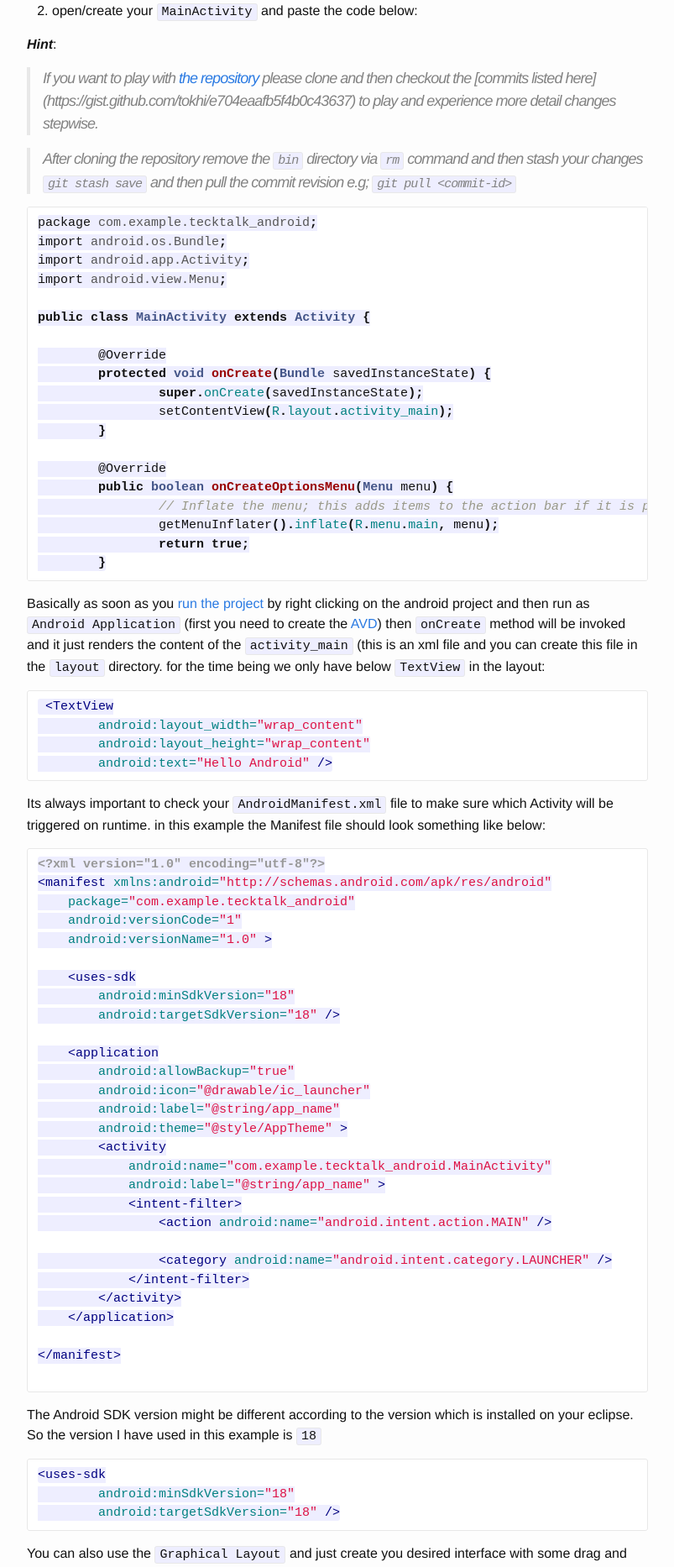
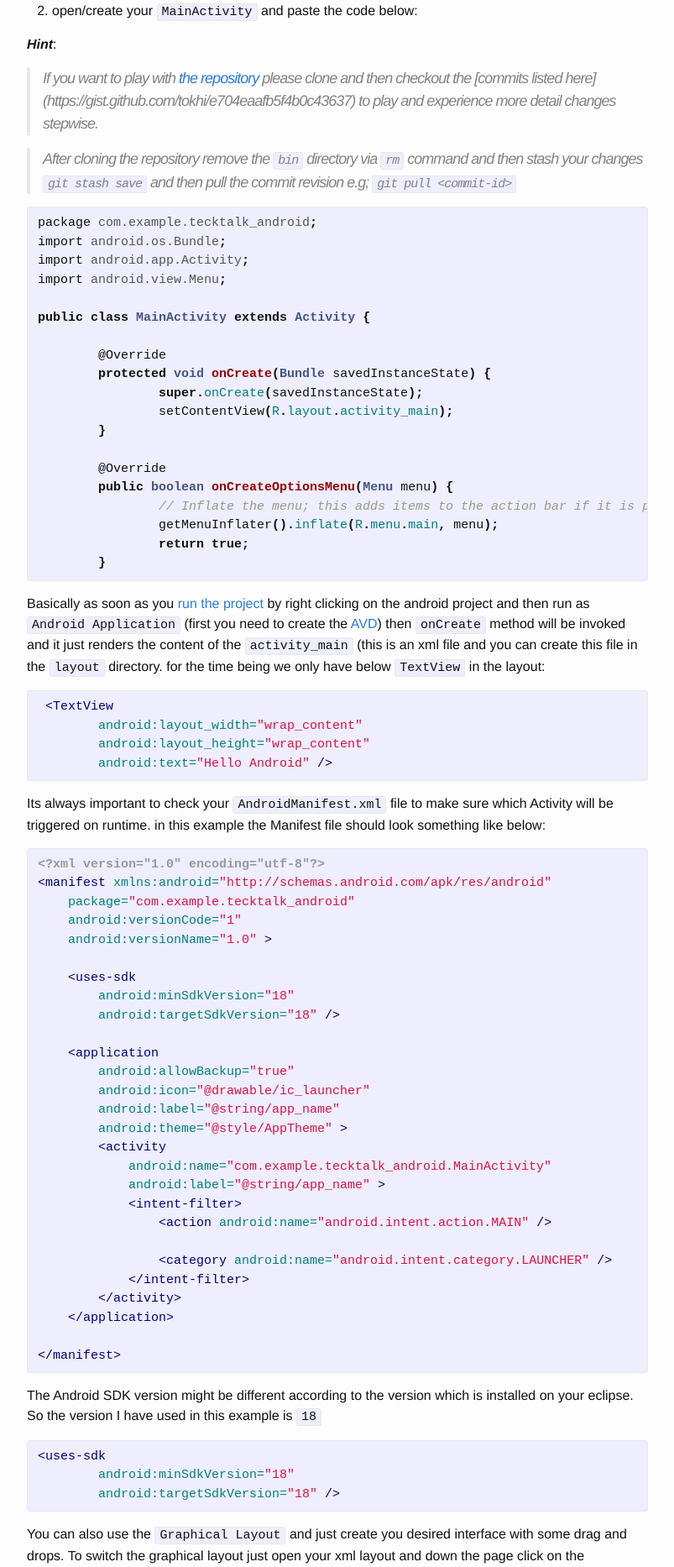
Before and after one commit to tokhi/tokhi.github.io, a Jekyll site: the page built from _posts/2014-08-20-android.markdown, in a window 1280 px wide. Shown: the part 3428-5294 px from the top of the page at 84% size, without its empty margins (238-1041 px from the left). Built offline with Jekyll 4.4.1, drawn with Linux system fonts in a browser that asks for light colours.

Commit message:
Update 2014-08-20-android.markdown

````diff
--- a/_posts/2014-08-20-android.markdown
+++ b/_posts/2014-08-20-android.markdown
@@ -126,7 +126,7 @@
 
 > After cloning the repository remove the `bin` directory via `rm` command and then stash your changes `git stash save` and then pull the commit revision e.g; `git pull <commit-id>`
 
-```java
+{% highlight java %}
 package com.example.tecktalk_android;
 import android.os.Bundle;
 import android.app.Activity;
@@ -146,19 +146,19 @@
 		getMenuInflater().inflate(R.menu.main, menu);
 		return true;
 	}
-```
+{% endhighlight %}
 Basically as soon as you [run the project](http://developer.android.com/tools/building/building-eclipse.html#RunningOnEmulatorEclipse) by right clicking on the android project and then run as `Android Application` (first you need to create the [AVD](http://developer.android.com/tools/devices/managing-avds.html)) then `onCreate` method will be invoked and it just renders the content of the `activity_main` (this is an xml file and you can create this file in the `layout` directory.
 for the time being we only have below `TextView` in the layout:
 
-```xml
+{% highlight xml %}
  <TextView
         android:layout_width="wrap_content"
         android:layout_height="wrap_content"
         android:text="Hello Android" />
-  ```
+{% endhighlight %}
 Its always important to check your `AndroidManifest.xml` file to make sure which Activity will be triggered on runtime.
 in this example the Manifest file should look something like below:
-```xml
+{% highlight xml %}
 <?xml version="1.0" encoding="utf-8"?>
 <manifest xmlns:android="http://schemas.android.com/apk/res/android"
     package="com.example.tecktalk_android"
@@ -187,13 +187,13 @@
 
 </manifest>
 
-```
+{% endhighlight %}
 The Android SDK version might be different according to the version which is installed on your eclipse. So the version I have used in this example is `18`
-```xml
+{% highlight xml %}
 <uses-sdk
         android:minSdkVersion="18"
         android:targetSdkVersion="18" />
-```
+{% endhighlight %}
 
 You can also use the `Graphical Layout` and just create you desired interface with some drag and drops. To switch the graphical layout just open your xml layout and down the page click on the `Graphical Layout` tab.
 
````
